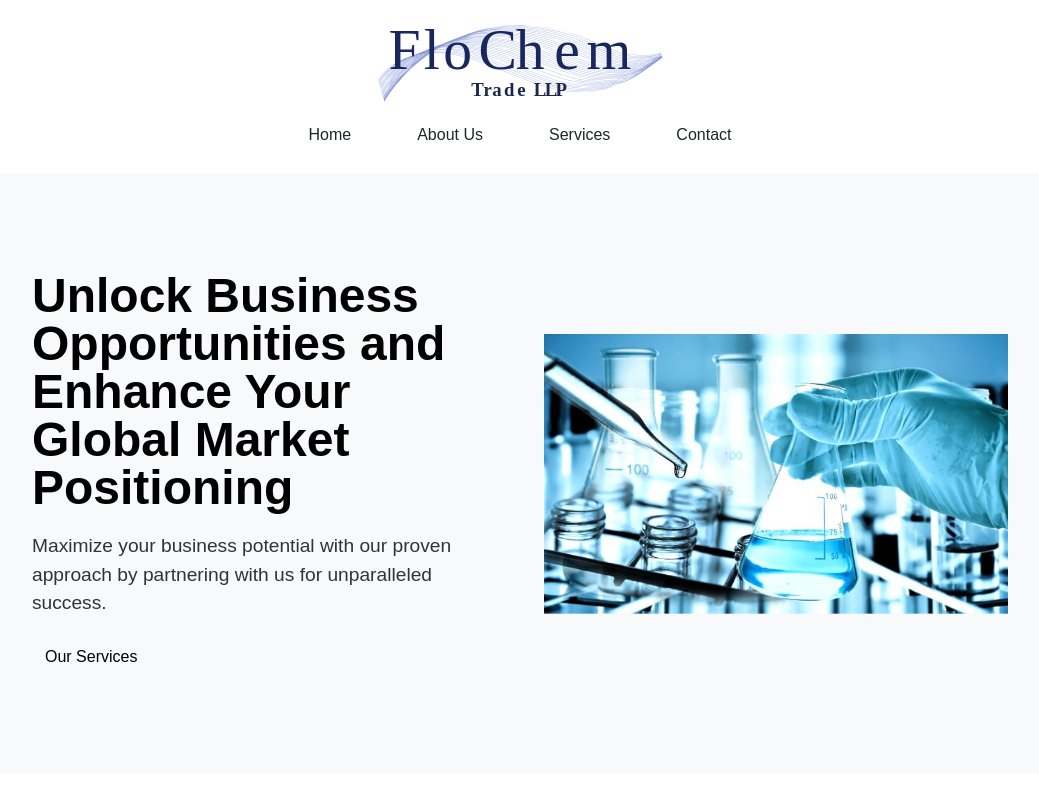
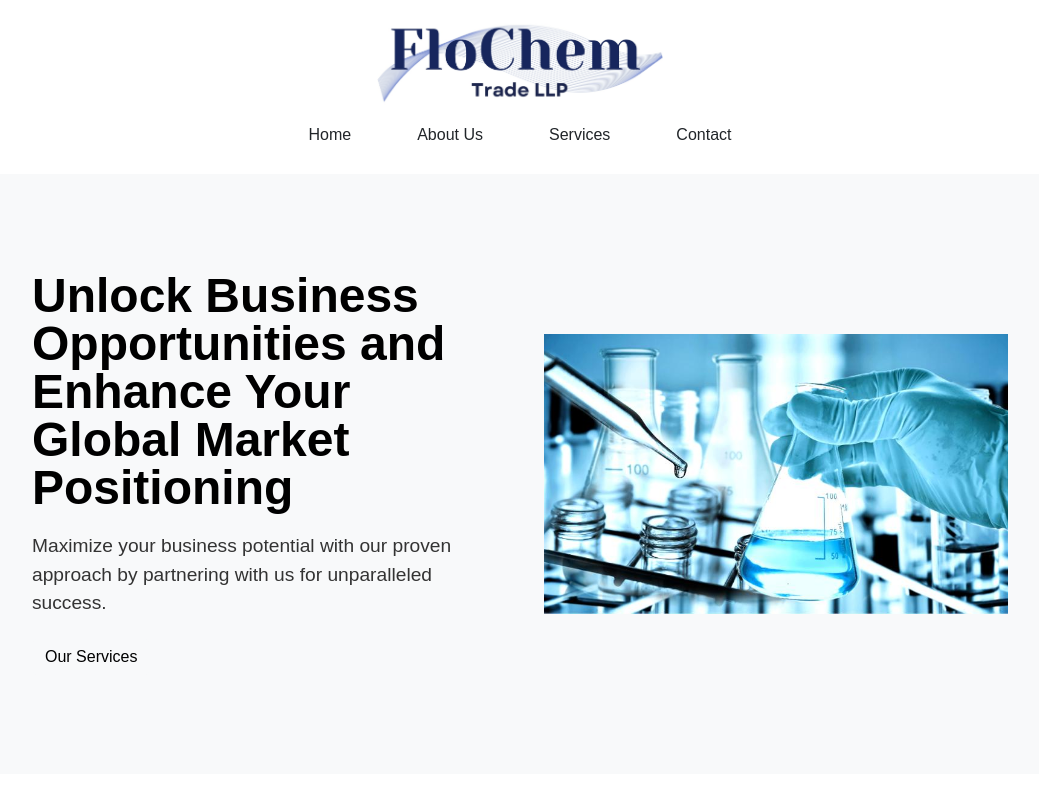
Before and after one commit to Saumilexe/FloChemTest, a plain HTML site: page index.html in a window 1280 px wide. Shown: the top 800 px of the page, without its empty margins (120-1159 px from the left). Drawn offline with nearby package versions, Linux system fonts and the light colour scheme.

Commit message:
Updated Image

```diff
--- a/index.html
+++ b/index.html
@@ -12,7 +12,7 @@
         <div class="container">
             <h1 id="Logo">
                 <a>
-                    <img src="./assets/images/LOGOcropped.svg" alt="Company Logo" class="navbar-logo">
+                    <img src="./assets/images/LOGO.pdf-cropped_page-0001.jpg" alt="Company Logo" class="navbar-logo" width="286" height="86">
                 </a>
             </h1>
             <nav>
```
